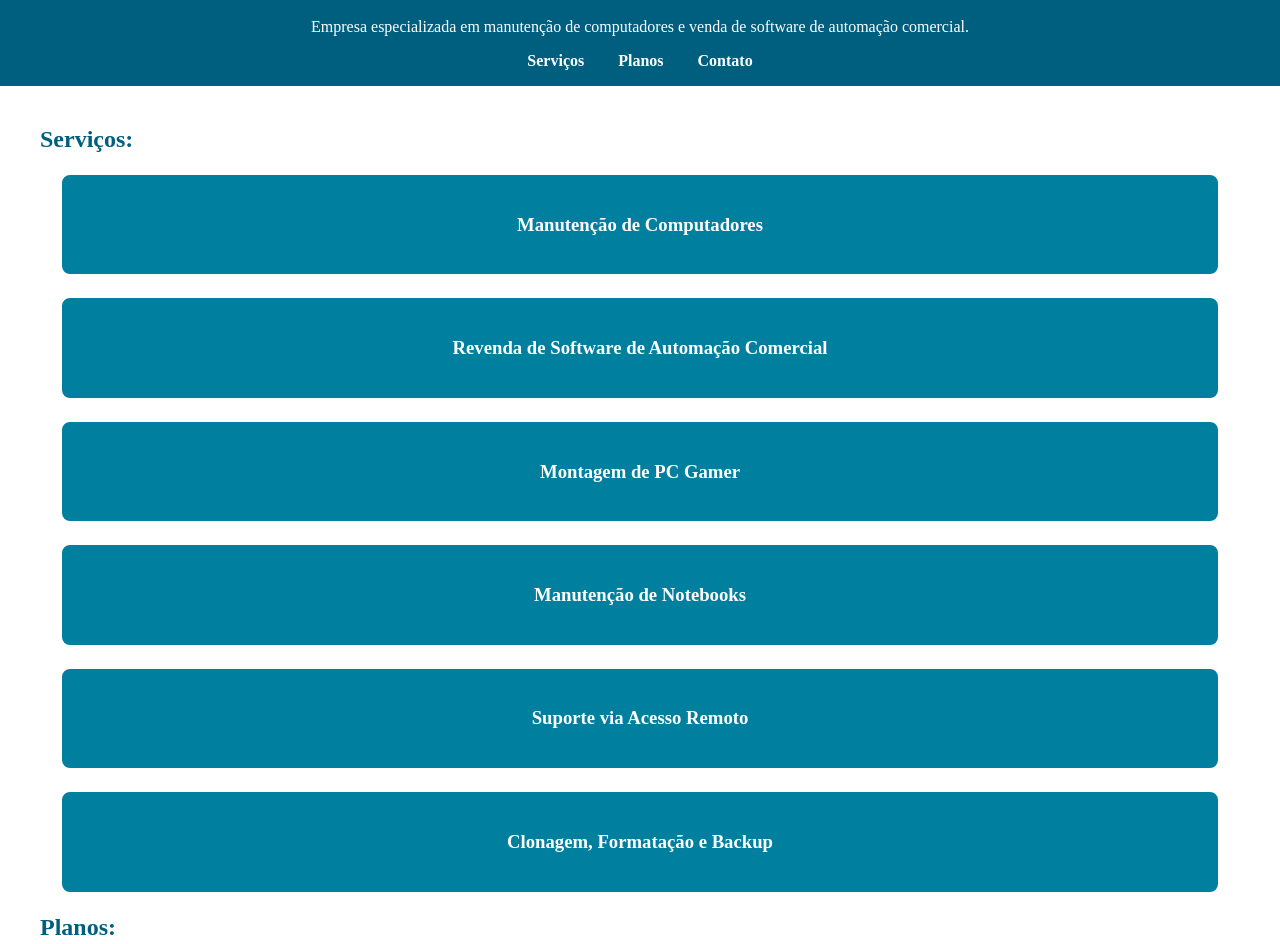
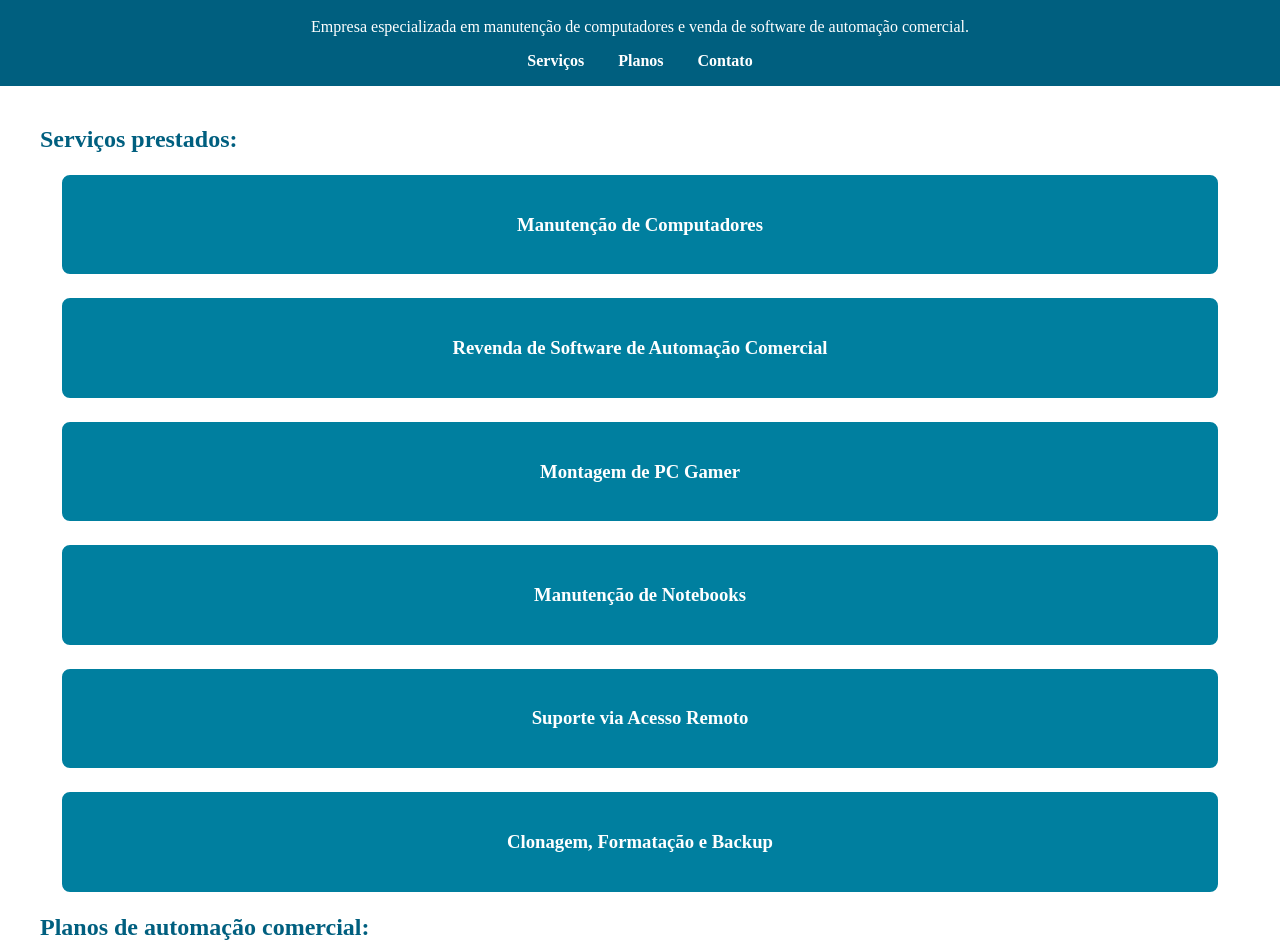
Before and after one commit to LBINFOSOLUT/lbinfosulucoes, a plain HTML site: page index.html in a window 1280 px wide. Shown: the part 188-1132 px from the top of the page. Drawn offline with Linux system fonts and the light colour scheme.

Commit message:
Update index.html

```diff
--- a/index.html
+++ b/index.html
@@ -138,7 +138,7 @@
 
     <div class="container">
         <section id="servicos">
-            <h2><strong>Serviços:</strong></h2>
+            <h2><strong>Serviços prestados:</strong></h2>
             <div class="servico" onclick="abrirModal('manutencao')">
                 <h3>Manutenção de Computadores</h3>
             </div>
@@ -160,7 +160,7 @@
         </section>
 
         <section id="planos">
-            <h2><strong>Planos:</strong></h2>
+            <h2><strong>Planos de automação comercial:</strong></h2>
             <div class="plano" onclick="abrirModal('standard')">
                 <h3>Plano Standard</h3>
                 <span class="valor">R$ 289,99/mês</span>
```
